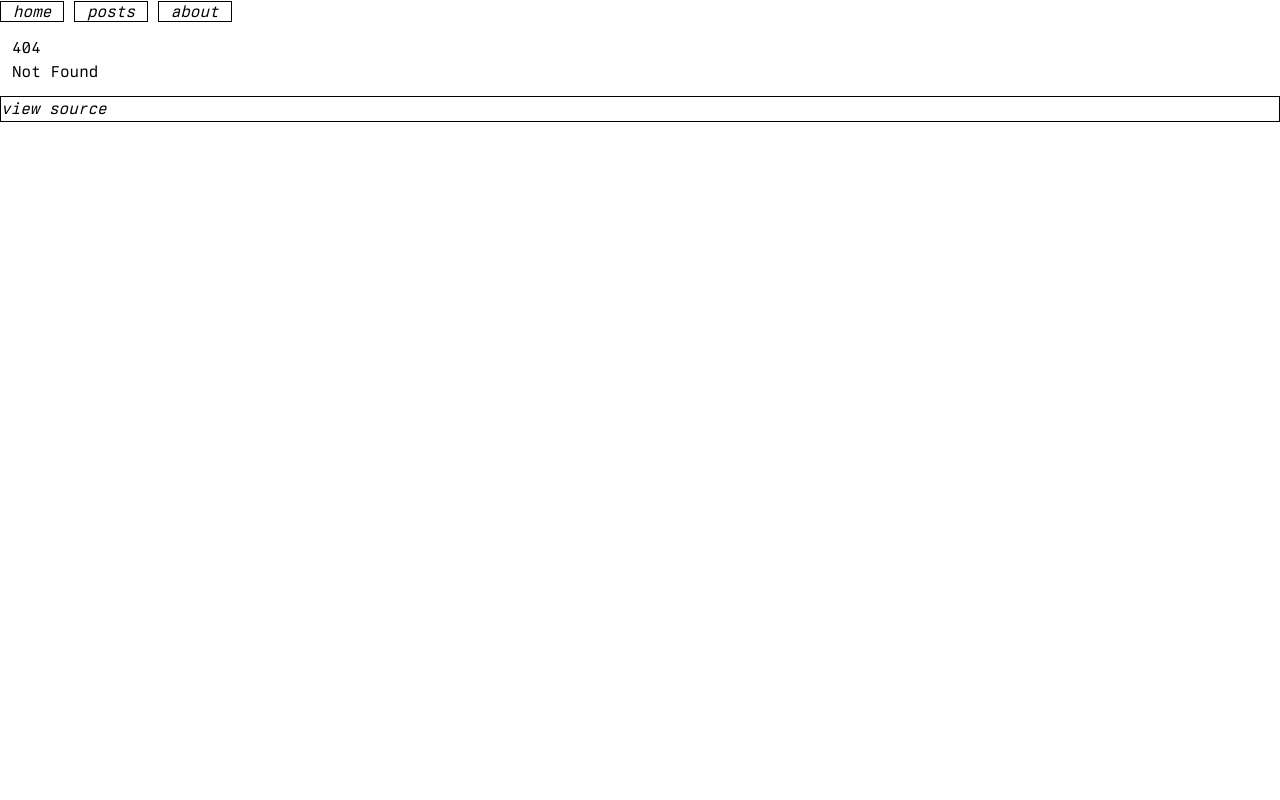
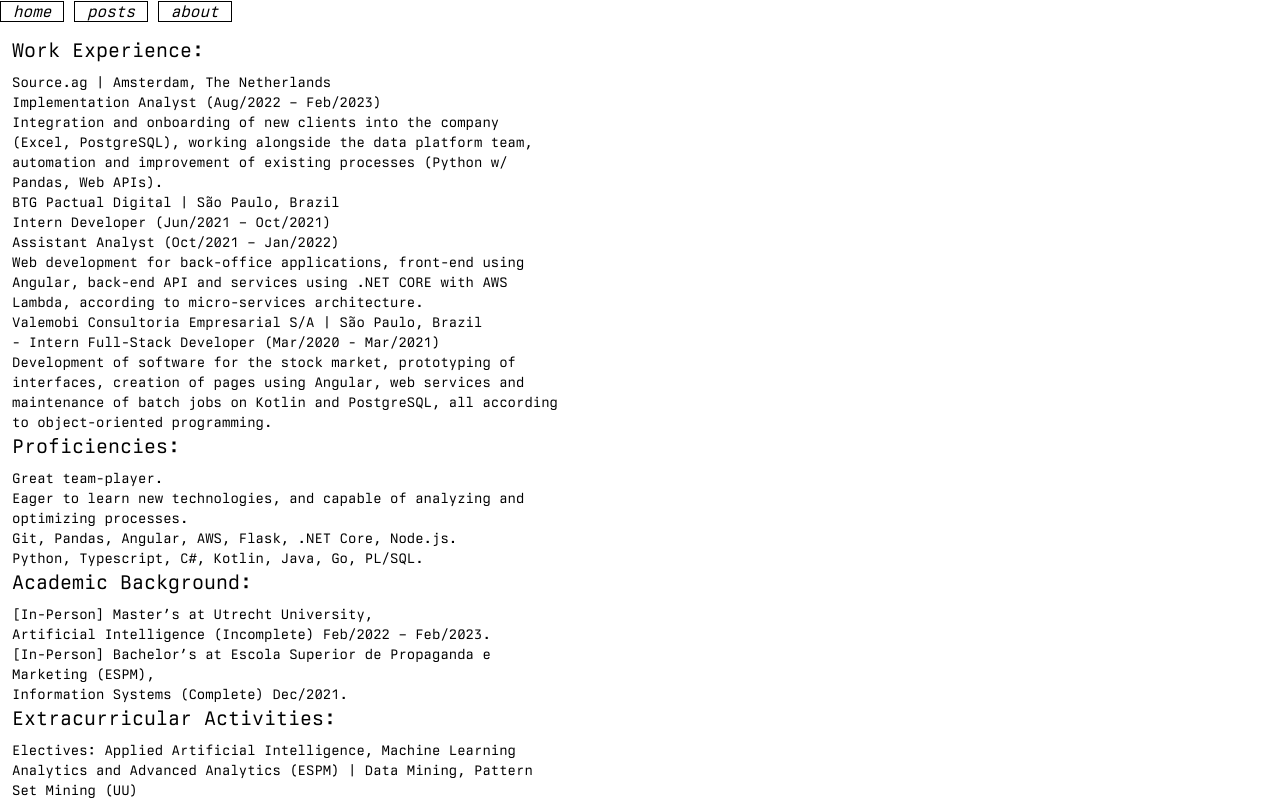
Before and after one commit to gusluchetti/portfolio, a SvelteKit app: page /cv in a window 1280 px wide. Before the commit this address had no page. Shown: the top 800 px of the page. Built offline with nearby package versions, Linux system fonts and the light colour scheme.

Commit message:
feat: init cv page

```diff
--- /dev/null
+++ b/src/routes/cv/+page.svelte
@@ -0,0 +1,74 @@
+<svelte:head>
+	<title>cv</title>
+	<meta name="description" content="a printable cv page. try it out!" />
+</svelte:head>
+
+<div class="max-w-prose text-sm">
+	<h2>Work Experience:</h2>
+	<h3>Source.ag | Amsterdam, The Netherlands</h3>
+	<ul>
+		<li>Implementation Analyst (Aug/2022 – Feb/2023)</li>
+		<p>
+			Integration and onboarding of new clients into the company (Excel, PostgreSQL), working
+			alongside the data platform team, automation and improvement of existing processes (Python w/
+			Pandas, Web APIs).
+		</p>
+	</ul>
+
+	<h3>BTG Pactual Digital | São Paulo, Brazil</h3>
+	<ul>
+		<li>Intern Developer (Jun/2021 – Oct/2021)</li>
+		<li>Assistant Analyst (Oct/2021 – Jan/2022)</li>
+	</ul>
+	<p>
+		Web development for back-office applications, front-end using Angular, back-end API and services
+		using .NET CORE with AWS Lambda, according to micro-services architecture.
+	</p>
+
+	<h3>Valemobi Consultoria Empresarial S/A | São Paulo, Brazil</h3>
+	<ul>
+		<li>- Intern Full-Stack Developer (Mar/2020 - Mar/2021)</li>
+	</ul>
+	<p>
+		Development of software for the stock market, prototyping of interfaces, creation of pages using
+		Angular, web services and maintenance of batch jobs on Kotlin and PostgreSQL, all according to
+		object-oriented programming.
+	</p>
+
+	<h2>Proficiencies:</h2>
+	<ul>
+		<li>Great team-player.</li>
+		<li>Eager to learn new technologies, and capable of analyzing and optimizing processes.</li>
+		<li>Git, Pandas, Angular, AWS, Flask, .NET Core, Node.js.</li>
+		<li>Python, Typescript, C#, Kotlin, Java, Go, PL/SQL.</li>
+	</ul>
+
+	<h2>Academic Background:</h2>
+
+	<ul>
+		<li>
+			<h4>[In-Person] Master’s at Utrecht University,</h4>
+			<p>Artificial Intelligence (Incomplete) Feb/2022 – Feb/2023.</p>
+		</li>
+		<li>
+			<h4>[In-Person] Bachelor’s at Escola Superior de Propaganda e Marketing (ESPM),</h4>
+			<p>Information Systems (Complete) Dec/2021.</p>
+		</li>
+	</ul>
+
+	<h2>Extracurricular Activities:</h2>
+	<ul>
+		<li>
+			Electives: Applied Artificial Intelligence, Machine Learning Analytics and Advanced Analytics
+			(ESPM) | Data Mining, Pattern Set Mining (UU)
+		</li>
+		<li>Team Captain (CS:GO) / Esports Management – Overbite ESPM, 2019-2021.</li>
+		<li>Game Designer / Developer - GameLab ESPM, 2020.</li>
+	</ul>
+
+	<h2>Languages:</h2>
+	<ul>
+		<li>Portuguese (Native)</li>
+		<li>English (Fluent) -> TOEFL 115/120, Aug 2021.</li>
+	</ul>
+</div>
```
